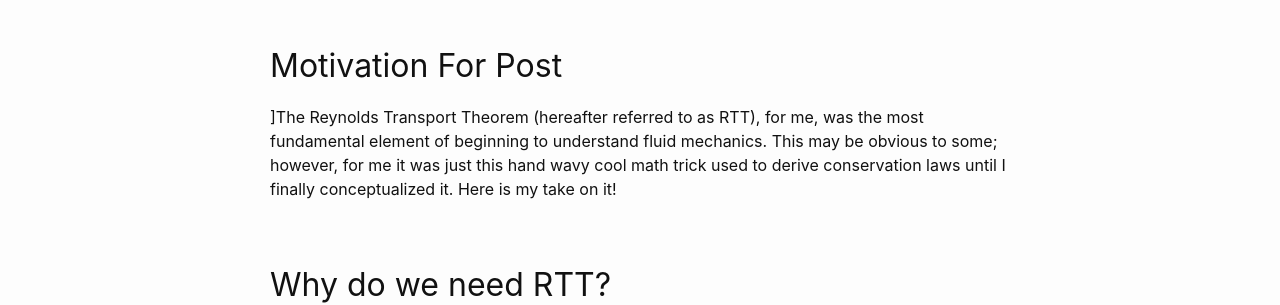
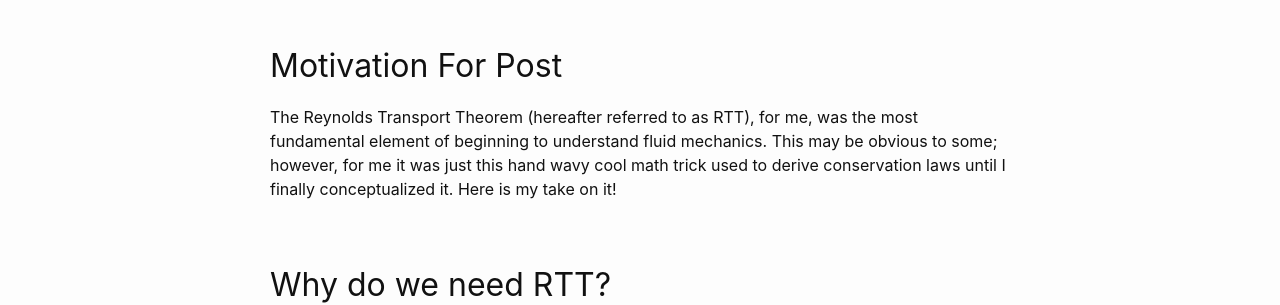
Before and after one commit to jacobjcastaneda/jacobjcastaneda.github.io, a Jekyll site: the page built from docs/_posts/2020-10-27-reynolds-transport-theorem.md, in a window 1280 px wide and 900 px high. Shown: the part 194-499 px from the top of the window. Built offline with Jekyll 4.4.1, drawn with Linux system fonts in a browser that asks for light colours.

Commit message:
fix spelling error

```diff
--- a/docs/_posts/2020-10-27-reynolds-transport-theorem.md
+++ b/docs/_posts/2020-10-27-reynolds-transport-theorem.md
@@ -6,7 +6,7 @@ title: Reynolds Transport Theorem
 
 ## Motivation For Post
 
-]The Reynolds Transport Theorem (hereafter referred to as RTT), for me, was the most fundamental element of beginning to understand fluid mechanics. This may be obvious to some; however, for me it was just this hand wavy cool math trick used to derive conservation laws until I finally conceptualized it. Here is my take on it!
+The Reynolds Transport Theorem (hereafter referred to as RTT), for me, was the most fundamental element of beginning to understand fluid mechanics. This may be obvious to some; however, for me it was just this hand wavy cool math trick used to derive conservation laws until I finally conceptualized it. Here is my take on it!
 
 ## Why do we need RTT?
 
```
